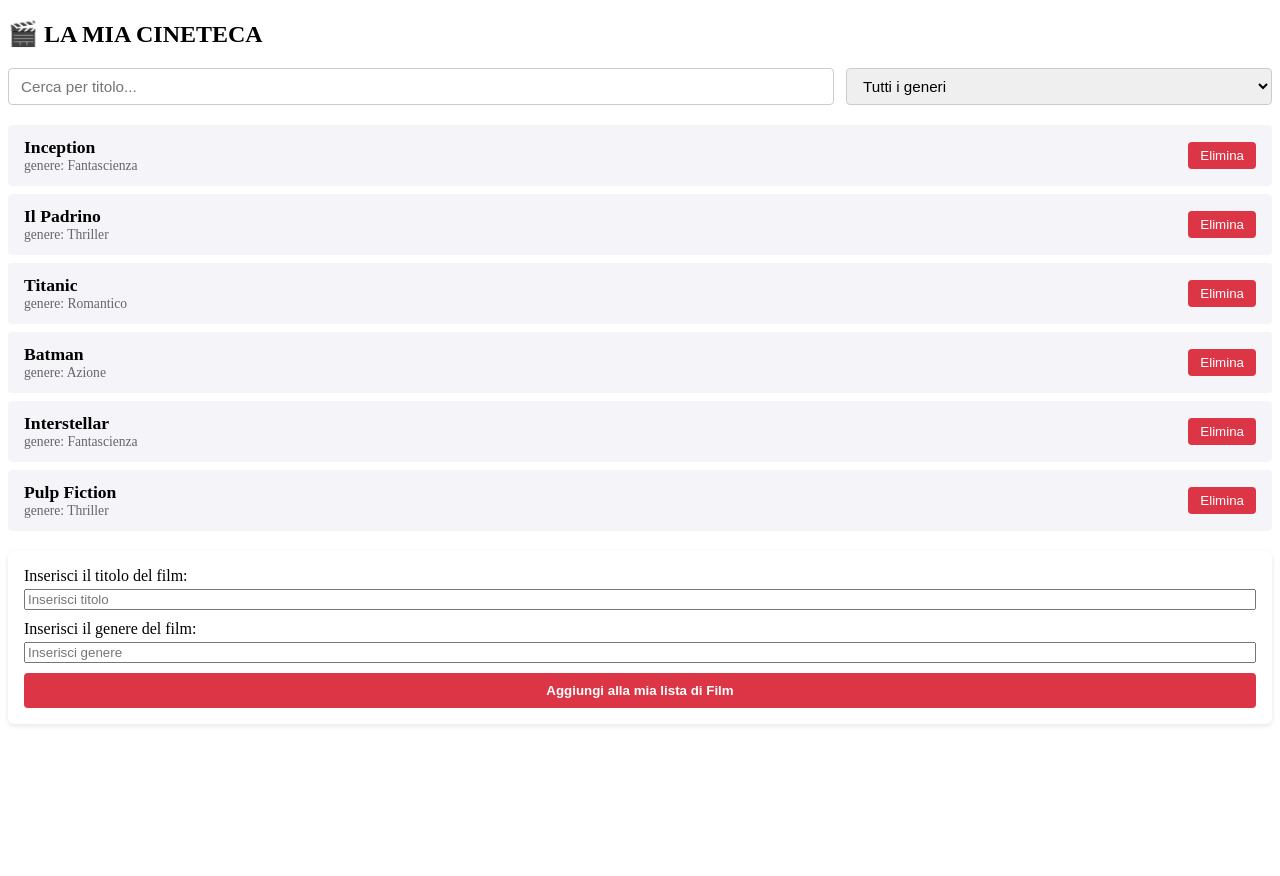
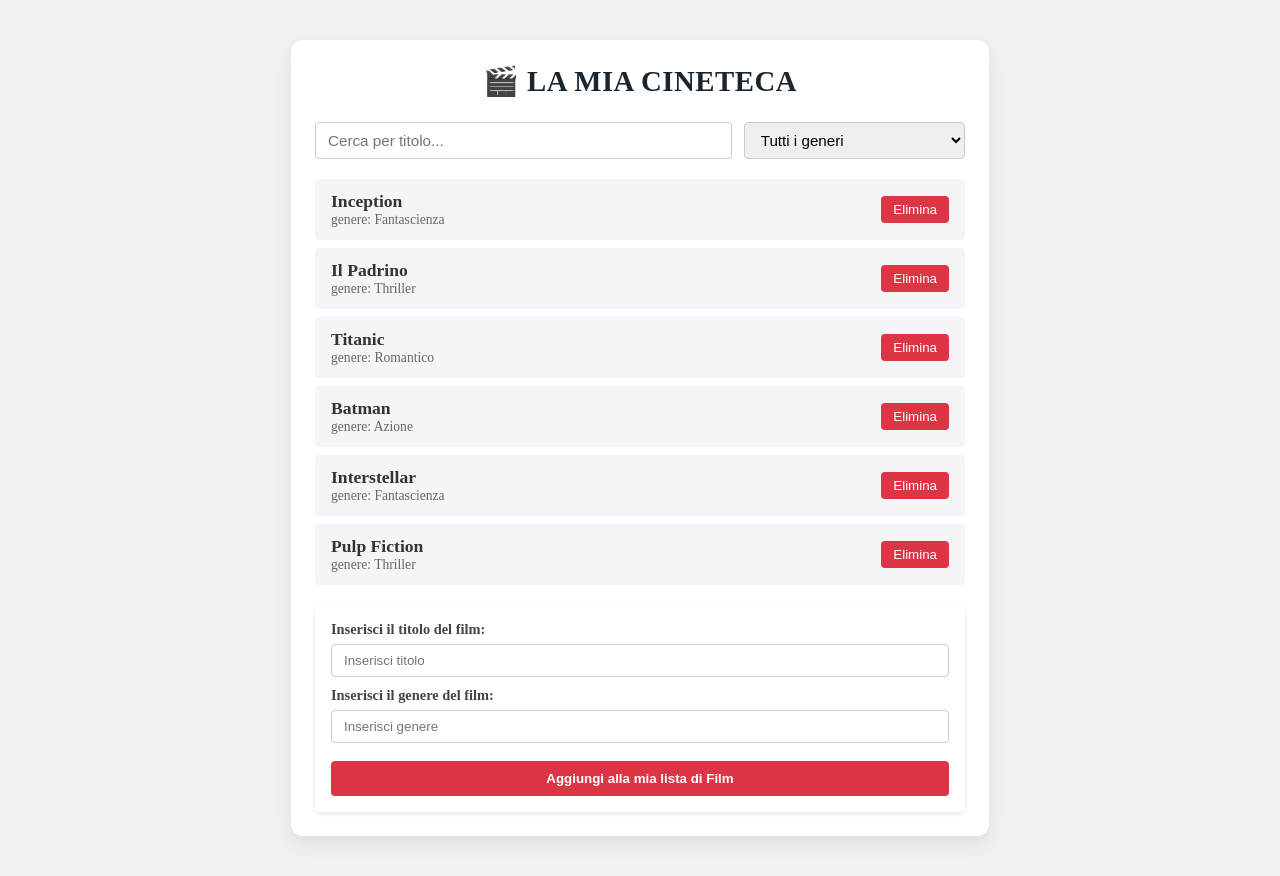
Before and after one commit to francescoguttuso/react-movie-filter, a React (Vite) app: page / in a window 1280 px wide. Before the commit the page ends 800 px from the top, so only its background shows below. Built offline with nearby package versions, Linux system fonts and the light colour scheme.

Commit message:
feat: add styling to NewFilm component for improved form layout and user interaction

```diff
--- a/src/App.css
+++ b/src/App.css
@@ -0,0 +1,24 @@
+body {
+  margin: 0;
+  padding: 0;
+  background-color: #eef2f5;
+  color: #333;
+}
+
+.app-container {
+  max-width: 650px;
+  margin: 40px auto;
+  padding: 24px;
+  background-color: #ffffff;
+  border-radius: 12px;
+  box-shadow: 0 8px 20px rgba(0, 0, 0, 0.08);
+}
+
+.app-container h2 {
+  text-align: center;
+  margin-top: 0;
+  margin-bottom: 24px;
+  color: #1a252f;
+  font-size: 1.8rem;
+  letter-spacing: 0.5px;
+}
--- a/src/components/NewFilm.css
+++ b/src/components/NewFilm.css
@@ -1,4 +1,3 @@
-/* src/components/NewFilm.css */
 .new-film-form {
   display: flex;
   flex-direction: column;
@@ -12,7 +11,27 @@
 .form-group {
   display: flex;
   flex-direction: column;
-  gap: 4px;
+  gap: 6px;
+}
+
+.form-group input {
+  padding: 8px 12px;
+  border: 1px solid #ccc;
+  border-radius: 4px;
+  box-sizing: border-box;
+  width: 100%;
+  outline: none;
+}
+
+.form-group input:focus {
+  border-color: #007bff;
+  box-shadow: 0 0 4px rgba(0, 123, 255, 0.25);
+}
+
+.form-group label {
+  font-weight: 600;
+  font-size: 0.9rem;
+  color: #444;
 }
 
 .submit-btn {
@@ -23,8 +42,9 @@
   border-radius: 4px;
   font-weight: bold;
   cursor: pointer;
+  margin-top: 8px;
 }
 
 .submit-btn:hover {
-  background-color: #dc3545;
+  background-color: #bd2130;
 }
```
